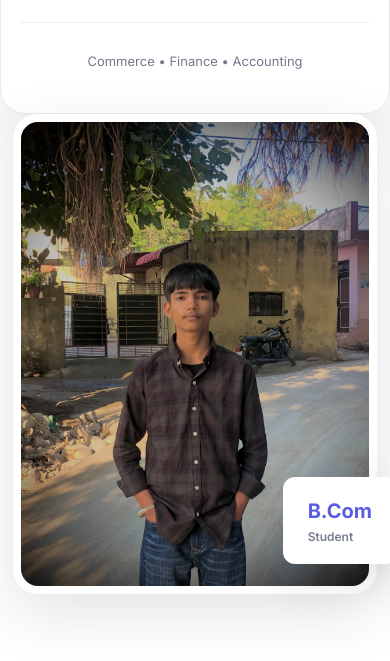
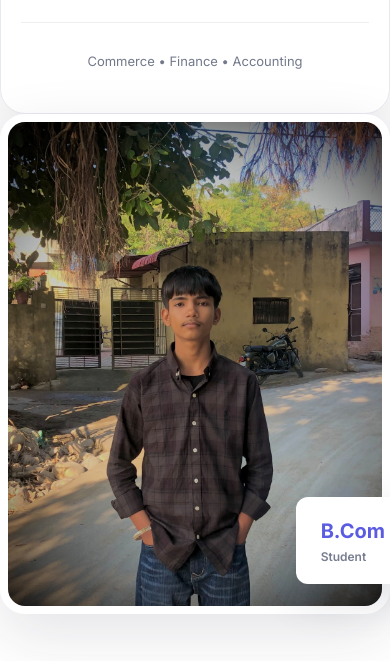
Before and after one commit to sandeepkumar0206/Naman-Portfolio, a plain HTML site: page index.html in a window 390 px wide. Shown: the part 346-1007 px from the top of the page. Drawn offline with Linux system fonts and the light colour scheme.

Commit message:
Implement media queries for mobile layout
Add responsive styles for about and contact sections

```diff
--- a/style.css
+++ b/style.css
@@ -979,3 +979,22 @@ footer {
     font-size: 14px;
     font-weight: 600;
 }
+
+
+
+@media (max-width: 900px) {
+
+    .about-content,
+    .contact-wrapper {
+        grid-template-columns: 1fr;
+    }
+
+    .about-photo-wrapper {
+        width: min(440px, 100%);
+    }
+
+    .about-photo {
+        height: 500px;
+    }
+
+}
```
